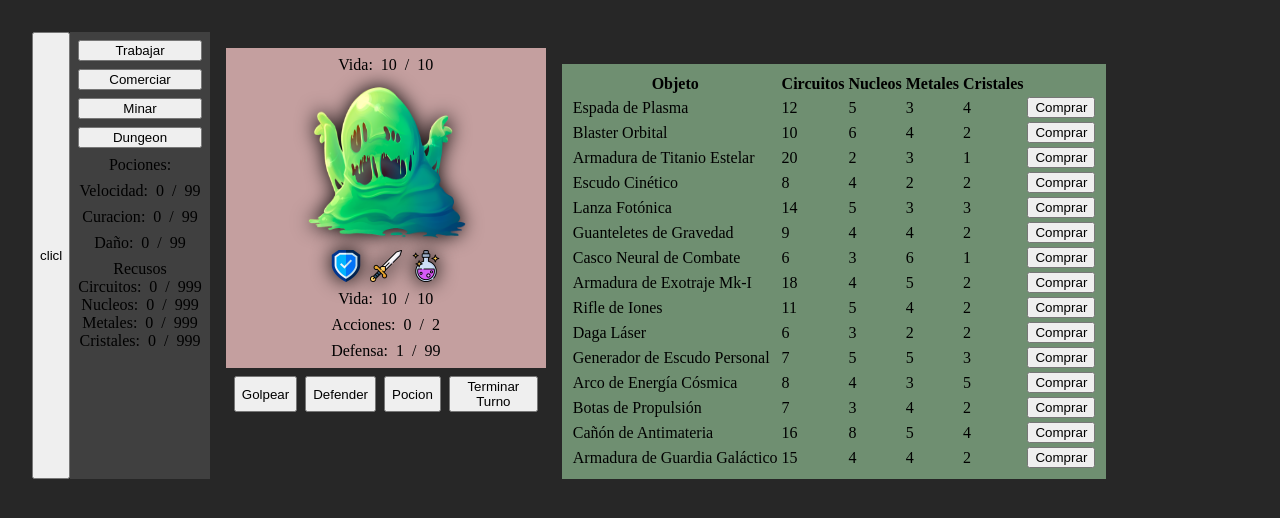
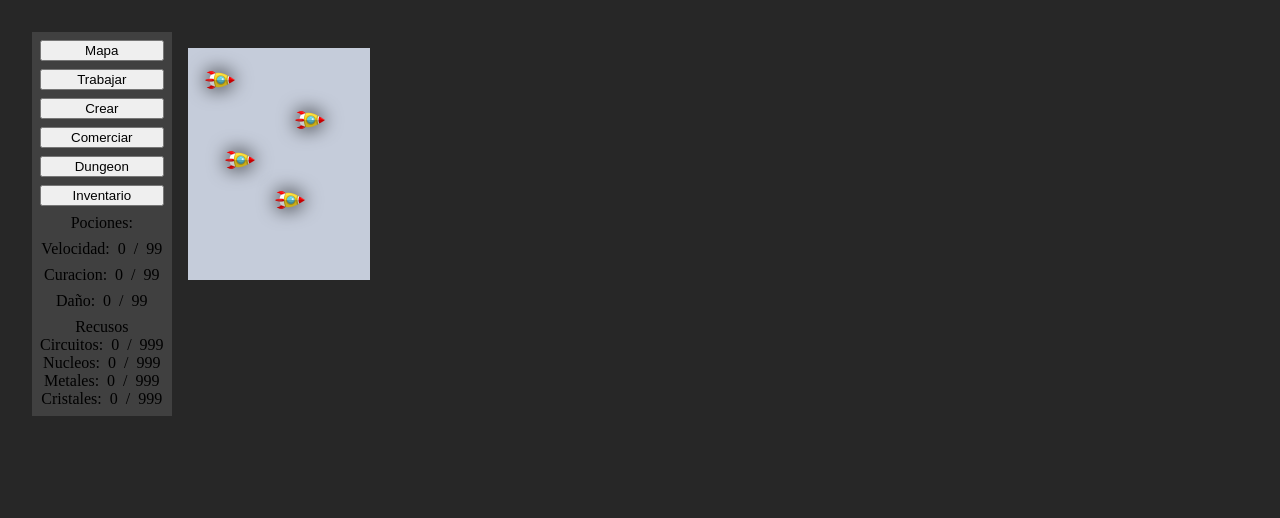
Before and after one commit to JavierBagatoli/JuegoSencillo, a React (Vite) app: page / in a window 1280 px wide. Shown: the top 518 px of the page. Built offline with nearby package versions, Linux system fonts and the light colour scheme.

Commit message:
add scenrios

```diff
--- a/src/App.tsx
+++ b/src/App.tsx
@@ -4,8 +4,10 @@ import Dungeon from './components/Dungeon'
 import ToolTipAtributo from './components/ToolTipAtributo'
 import ComercioPage from './components/comercio/Comercio-page'
 import { ToastContainer, toast } from 'react-toastify';
+import InventarioPage from './components/inventario/Inventario-page'
+import MapaGlobal from './components/mapa/Mapa-page'
 function App() {
-  const [count, setCount] = useState(0)
+  const [page, setPage] = useState<'crear' | 'mapa' | 'dungeon' | 'comercio' | 'inventario' | 'trabajar'>('mapa')
   const [mochila, setMochila] = useState<Mochila>({
     circuito: 0,
     metales: 0,
@@ -15,27 +17,57 @@ function App() {
 
   const notify = () => toast('Wow so easy !');
 
+  const showPage = () => {
+    switch(page){
+      case 'mapa':
+        return <MapaGlobal/>
+      case 'dungeon':
+        return <Dungeon
+          mochilla={mochila}
+          updateMochila={setMochila}/>
+      case 'comercio':
+        return <ComercioPage
+            mochila={mochila}
+            updateMochila={setMochila}
+          />
+      case 'inventario':
+        return <InventarioPage/>
+    }
+  }
+
   return (
     <>
       <main>
-      <ToastContainer
-        aria-label={''}
-      />
-        <button
-          onClick={notify}
-        >clicl</button>
         <aside className='menu-acciones'>
-          <button>
+          <button
+            onClick={() => setPage('mapa')}
+          >
+            Mapa
+          </button>
+          <button
+            onClick={() => setPage('trabajar')}
+          >
             Trabajar
           </button>
-          <button>
+          <button
+            onClick={() => setPage('crear')}
+          >
+            Crear
+          </button>
+          <button
+            onClick={() => setPage('comercio')}
+          >
             Comerciar
           </button>
-          <button>
-            Minar
+          <button
+            onClick={() => setPage('dungeon')}
+            >
+            Dungeon
           </button>
-          <button>
-            Dungeon
+          <button
+            onClick={() => setPage('inventario')}
+            >
+            Inventario
           </button>
           <div className='flex col'>
             <span className='flex center'>Pociones:</span>
@@ -79,16 +111,10 @@ function App() {
             />
           </div>
         </aside>
-        <section>
-          <Dungeon
-            mochilla={mochila}
-            updateMochila={setMochila}/>
-        </section>
-        <section style={{marginTop:'2rem'}}>
-          <ComercioPage
-            mochila={mochila}
-            updateMochila={setMochila}
-          />
+        <section className='pad-1'>
+          {
+            showPage()
+          }
         </section>
       </main>
     </>
--- a/src/components/Dungeon.tsx
+++ b/src/components/Dungeon.tsx
@@ -35,9 +35,11 @@ function Dungeon(
 
   function handleAttack(){
     setOpponentLive((val) => {
+      const lifeRest: number = val.live - (1*statusJugador.bonos.ataque)
+      const finalLifeEnemy: number = lifeRest > 0? lifeRest : 0
       return {
         ...val,
-        live: val.live - (1*statusJugador.bonos.ataque)
+        live: finalLifeEnemy,
       }
     })
 
@@ -94,7 +96,7 @@ function Dungeon(
 
   function handleEndTurno(){
     setStatusJugador((val) => {
-      const ataque = 1
+      const ataque = opponentLive.live > 0? 1: 0;
       const defensaFinal = val.bonos.defensa-ataque > 0? val.bonos.defensa-ataque : 0;
       const atk = ataque-val.bonos.defensa
       const ataqueAVida = atk > 0? atk : 0
@@ -111,13 +113,26 @@ function Dungeon(
         acciones: 0
       }
     })
-
+    const addEnemy: boolean = opponentLive.live <= 0
+    if(addEnemy){
+      setOpponentLive((val) => {
+        let typeOfEnemy: number = Math.random() * 10
+        return {
+          maxLive: Number((val.maxLive*typeOfEnemy).toPrecision(3)),
+          live: Number((val.maxLive*typeOfEnemy).toPrecision(3)),
+        }
+      })
+    }
     setTurno('Jugador')
   }
 
   return (
     <>
     <section className='dungeon-port'>
+      {
+        statusJugador.vida > 0?
+
+
       <div className='dungeon-view flex col'>
         <div className='flex row center'>
           <div className='flex col'>
@@ -127,9 +142,13 @@ function Dungeon(
               maxValue={opponentLive.maxLive}
             />
 
-          <img
-            className='monster'
-            src={bestiario.monsterT1[0]}/>
+
+          {opponentLive.live > 0 ?
+            <img
+              className='monster'
+              src={bestiario.monsterT1[0]}/>
+            : <div className='monster'></div>
+          }
           </div>
         </div>
         <div id='toolbar' className='flex row center'>
@@ -153,6 +172,11 @@ function Dungeon(
           maxValue={99}
         />
       </div>
+      : <div className='flex row center'>
+        <h2>Quedas inconciente</h2>
+
+      </div>
+      }
       <div className='flex row pad-05'>
         <button
           disabled={!isTurnoJugador()}
--- a/src/components/comercio/Comercio-page.tsx
+++ b/src/components/comercio/Comercio-page.tsx
@@ -34,9 +34,20 @@ function ComercioPage(
 
     })
   }
+
+  function spanTextoBuy(val: ItemCompra){
+    return <>
+      <td><span>{val.nombre}</span></td>
+      <td><span className={val.circuito < props.mochila.circuito ? 'green' : ''}>{val.circuito}</span></td>
+      <td><span className={val.nucleosEnergeticos < props.mochila.nucleosEnergeticos ? 'green' : ''}>{val.nucleosEnergeticos}</span></td>
+      <td><span className={val.metales < props.mochila.metales ? 'green' : ''}>{val.metales}</span></td>
+      <td><span className={val.cristales < props.mochila.cristales ? 'green' : ''}>{val.cristales}</span></td>
+    </>
+  }
+
   return (
     <>
-      <section className="section-tienda">
+      <section className="section-tienda background-texto pad-05">
         <table>
           <thead>
             <tr>
@@ -51,9 +62,9 @@ function ComercioPage(
           <tbody>
               {
                 listaItems.map(obj => <tr>
-                {Object.entries(obj).map(([_name,value]) =><td>
-                    <span>{value}</span>
-                  </td>)}
+                  {
+                    spanTextoBuy(obj)
+                  }
                   <td>
                     <button
                       onClick={() => handleBuy(1)}
--- /dev/null
+++ b/src/components/inventario/Inventario-page.tsx
@@ -0,0 +1,82 @@
+function InventarioPage() {
+  const equipado = {
+    arma: 0,
+    armadura: 0,
+  }
+  const naveEspacio = {
+    vida: 0,
+    damage: 0,
+    habitacion1: 0,
+    habitacion2: 0,
+    habitacion3: 0,
+    habitacion4: 0,
+    habitacion5: 0,
+  }
+
+  const inventarioReal: {id: number, cantidad: number}[] =[
+    {
+      id: 0,
+      cantidad: 2,
+    },
+    {
+      id: 1,
+      cantidad: 2,
+    },
+  ]
+
+  const biblioteca: Record<number, {
+    nombre: string,
+    descripcion: string,
+    id: number,
+  }> = {
+    0: {
+      nombre: 'Escopeta',
+      descripcion: 'Arma antigua',
+      id: 0,
+    },
+    1: {
+      nombre: 'Armadura',
+      descripcion: 'Armadura antigua',
+      id: 1,
+    },
+    2: {
+      nombre: 'Escopeta',
+      descripcion: 'Arma antigua',
+      id: 2,
+    },
+    3: {
+      nombre: 'Escopeta',
+      descripcion: 'Arma antigua',
+      id: 3,
+    },
+  }
+
+  return (
+    <>
+      <section className="flex col background-texto pad-05">
+        <div>
+          <h3>Equipo Personaje</h3>
+            {
+              Object.entries(equipado).map((key, value) => <div>
+                  <span>{key}: {value}</span>
+                </div>)
+            }
+          <h3>Equipo Nave Espacial</h3>
+            {
+              Object.entries(naveEspacio).map((key, value) => <div>
+                  <span>{key}: {value}</span>
+                </div>)
+            }
+          <h3>Inventario</h3>
+            {
+              inventarioReal.map(val => <span>{biblioteca[val.id].nombre}: {val.cantidad}  </span>)
+            }
+
+        </div>
+
+      </section>
+    </>
+  )
+}
+
+export default InventarioPage
--- /dev/null
+++ b/src/components/mapa/Mapa-page.tsx
@@ -0,0 +1,31 @@
+import spaceShip from '../../assets/mapa/space-ship.webp'
+
+function MapaGlobal() {
+  return (
+    <>
+      <section
+        style={{width: '150px', height: '200px'}}
+        className="flex col background-texto pad-1">
+        <img
+            src={spaceShip}
+            style={{transform: 'rotate(90deg)'}}
+        />
+        <img
+            src={spaceShip}
+            style={{transform: 'rotate(90deg) translateY(-90px)'}}
+        />
+        <img
+            src={spaceShip}
+            style={{transform: 'rotate(90deg) translateY(-20px)'}}
+        />
+        <img
+            src={spaceShip}
+            style={{transform: 'rotate(90deg) translateY(-70px)'}}
+        />
+
+      </section>
+    </>
+  )
+}
+
+export default MapaGlobal
--- a/src/index.css
+++ b/src/index.css
@@ -31,10 +31,6 @@ main{
   justify-content: center;
   align-content: center;
   display: flex;
-}
-
-.dungeon-buttons{
-
 }
 
 .flex{
@@ -72,7 +68,10 @@ img{
   height: 10rem;
 }
 
-.section-tienda{
-  background-color: #6f8f71;
-  padding: 0.5rem;
+.background-texto{
+  background-color: rgb(197, 204, 218);
 }
+
+.green{
+  color: green;
+}
```
Also changed, not shown: src/assets/mapa/space-ship.webp (added).
